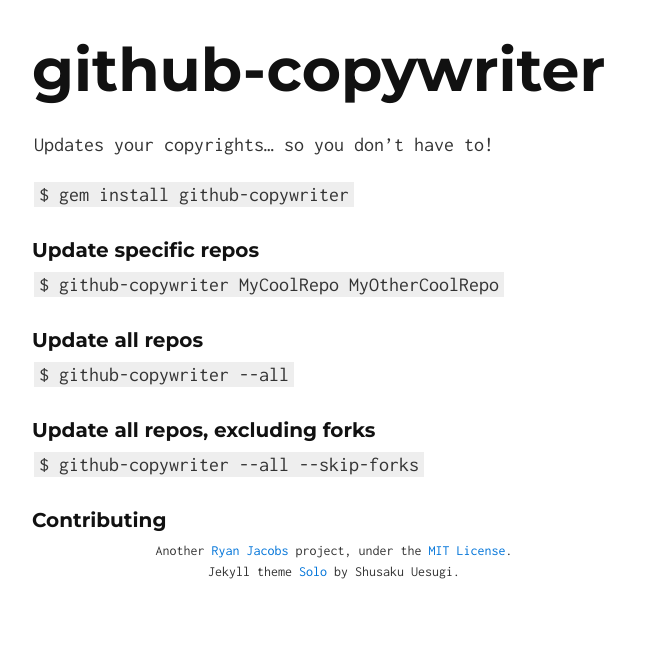
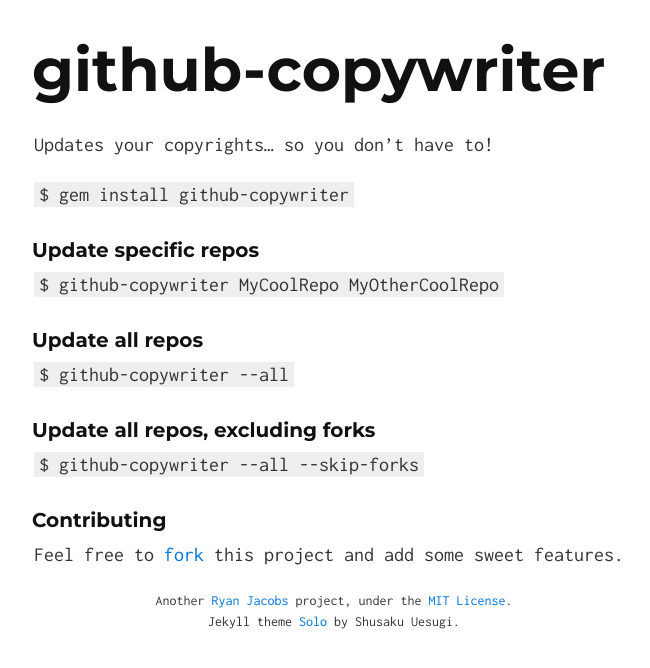
Before and after one commit to ryanmjacobs/github-copywriter, a Jekyll site: the page built from index.html, in a window 1280 px wide. Shown: the top 668 px of the page, without its empty margins (306-956 px from the left). Built offline with Jekyll 4.4.1, drawn with Linux system fonts in a browser that asks for light colours.

Commit message:
add favicon

```diff
--- a/_includes/index.md
+++ b/_includes/index.md
@@ -12,3 +12,5 @@ Updates your copyrights... so you don't have to!
 `$ github-copywriter --all --skip-forks`
 
 ### Contributing
+Feel free to [fork](//github.com/ryanmjacobs/github-copywriter) this project
+and add some sweet features.
--- a/_layouts/default.html
+++ b/_layouts/default.html
@@ -5,7 +5,7 @@
   <meta http-equiv="X-UA-Compatible" content="IE=edge">
   <meta name="viewport" content="width=device-width, initial-scale=1.0">
   <title>{{ site.title_tag_text }}</title>
-  <link rel="shortcut icon" href="favicon.png">
+  <link rel="shortcut icon" href="/favicon.png">
   <link href='//fonts.googleapis.com/css?family=Roboto:400,400italic,700' rel='stylesheet' type='text/css'>
   <link rel="stylesheet" href="css/normalize.css">
   <link rel="stylesheet" href="css/syntax.css">
```
Also changed, not shown: favicon.png (added).
